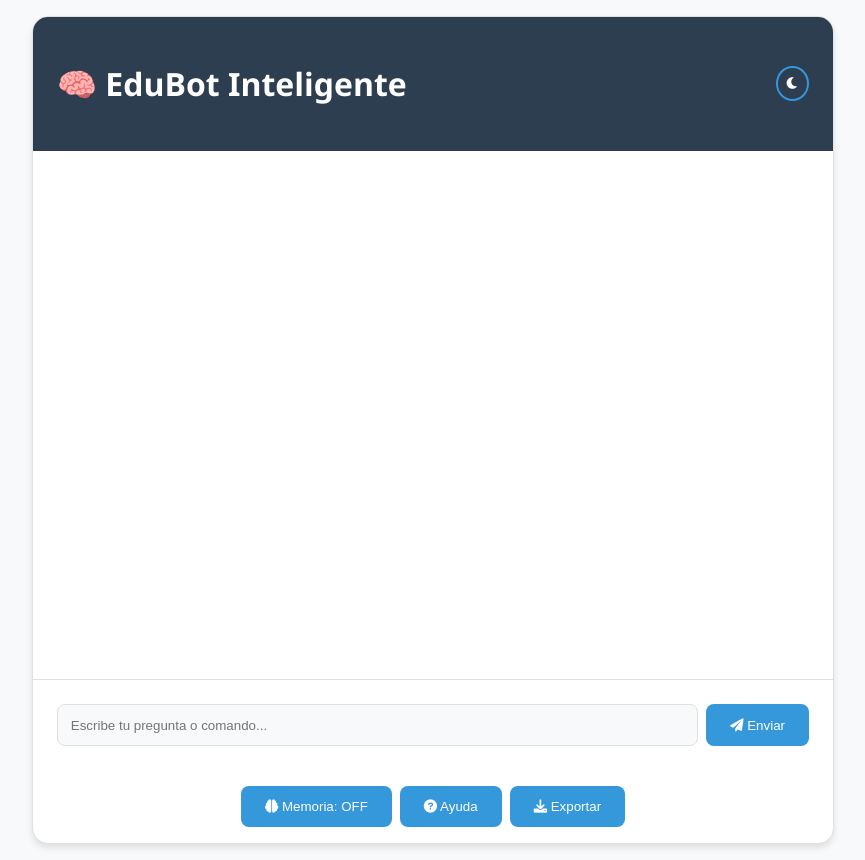
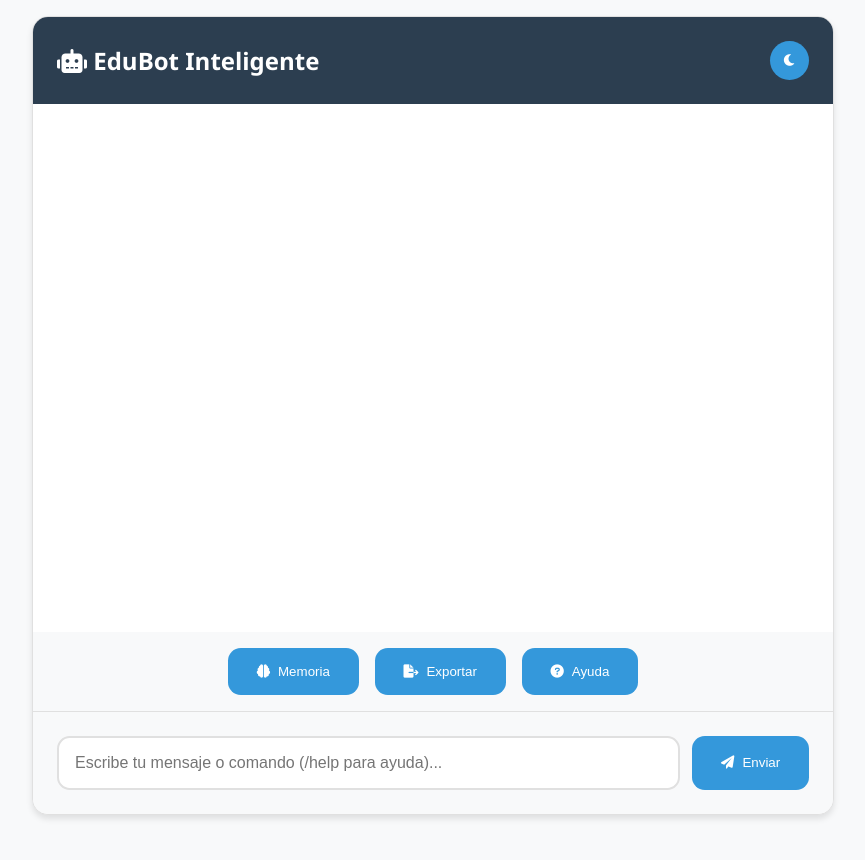
Before and after one commit to Mar00z1/render-flask-deployment, a Flask app: page / in a window 1280 px wide. Shown: the whole page, without its empty margins (207-1072 px from the left). After the commit the page ends 819 px from the top, so only its background shows below. Run offline with Flask 3, Linux system fonts and the light colour scheme.

Commit message:
Add files via upload

````diff
--- a/Web ChatBot 0.1/templates/index.html
+++ b/Web ChatBot 0.1/templates/index.html
@@ -1,4 +1,3 @@
-<!-- index.html (versión mejorada) -->
 <!DOCTYPE html>
 <html lang="es">
 <head>
@@ -10,6 +9,7 @@
         :root {
             --primary: #2c3e50;
             --secondary: #3498db;
+            --accent: #e74c3c;
             --background: #f8f9fa;
             --text: #2c3e50;
             --card-bg: #ffffff;
@@ -19,6 +19,7 @@
         .dark-mode {
             --primary: #ecf0f1;
             --secondary: #2980b9;
+            --accent: #c0392b;
             --background: #2c3e50;
             --text: #ecf0f1;
             --card-bg: #34495e;
@@ -31,7 +32,7 @@
             color: var(--text);
             margin: 0;
             padding: 1rem;
-            transition: background 0.3s ease;
+            transition: all 0.3s ease;
         }
 
         .chat-container {
@@ -51,6 +52,7 @@
             display: flex;
             justify-content: space-between;
             align-items: center;
+            position: relative;
         }
 
         #chat-box {
@@ -63,52 +65,122 @@
         }
 
         .message {
-            max-width: 80%;
-            padding: 1rem;
-            border-radius: 1rem;
+            max-width: 85%;
+            padding: 1.2rem;
+            border-radius: 1.2rem;
             animation: fadeIn 0.3s ease;
+            line-height: 1.5;
+            position: relative;
         }
 
         .user-message {
             background: var(--secondary);
             color: white;
             align-self: flex-end;
+            border-bottom-right-radius: 0.3rem;
         }
 
         .bot-message {
-            background: var(--background);
+            background: var(--card-bg);
             border: 1px solid var(--border);
             align-self: flex-start;
+            border-bottom-left-radius: 0.3rem;
         }
 
         .input-container {
             display: flex;
-            gap: 0.5rem;
+            gap: 0.8rem;
             padding: 1.5rem;
             border-top: 1px solid var(--border);
+            background: var(--background);
         }
 
         input[type="text"] {
             flex: 1;
+            padding: 1rem;
+            border: 2px solid var(--border);
+            border-radius: 0.8rem;
+            background: var(--card-bg);
+            color: var(--text);
+            font-size: 1rem;
+            transition: border-color 0.3s ease;
+        }
+
+        input[type="text"]:focus {
+            outline: none;
+            border-color: var(--secondary);
+        }
+
+        button {
+            padding: 1rem 1.8rem;
+            border: none;
+            border-radius: 0.8rem;
+            background: var(--secondary);
+            color: white;
+            cursor: pointer;
+            transition: all 0.2s ease;
+            display: flex;
+            align-items: center;
+            gap: 0.5rem;
+            font-weight: 500;
+        }
+
+        button:hover {
+            filter: brightness(1.1);
+            transform: translateY(-2px);
+        }
+
+        .toolbar {
+            display: flex;
+            gap: 1rem;
+            justify-content: center;
+            padding: 1rem;
+            flex-wrap: wrap;
+            background: var(--background);
+        }
+
+        .dark-mode-toggle {
+            background: var(--secondary);
+            border: none;
             padding: 0.8rem;
-            border: 1px solid var(--border);
-            border-radius: 0.5rem;
-            background: var(--background);
+            border-radius: 50%;
+            aspect-ratio: 1;
+        }
+
+        @keyframes fadeIn {
+            from { opacity: 0; transform: translateY(10px); }
+            to { opacity: 1; transform: translateY(0); }
+        }
+
+        /* Estilos mejorados para elementos Markdown */
+        .bot-message h1, .bot-message h2, .bot-message h3 {
+            margin: 1em 0;
             color: var(--text);
         }
 
-        button {
-            padding: 0.8rem 1.5rem;
-            border: none;
-            border-radius: 0.5rem;
-            background: var(--secondary);
-            color: white;
-            cursor: pointer;
-            transition: transform 0.2s ease;
+        .bot-message h1 {
+            font-size: 1.8em;
+            border-bottom: 2px solid var(--secondary);
         }
 
-        button:hover {
-            transform: translateY(-2px);
+        .bot-message pre {
+            background: rgba(0,0,0,0.08);
+            padding: 1.2rem;
+            border-radius: 0.8rem;
+            overflow-x: auto;
+            margin: 1rem 0;
+        }
+
+        .bot-message img {
+            max-width: 100%;
+            border-radius: 0.8rem;
+            margin: 1rem 0;
+            box-shadow: 0 2px 4px rgba(0,0,0,0.1);
+        }
+
+        .bot-message ul, .bot-message ol {
+            padding-left: 1.5rem;
+            margin: 0.8rem 0;
         }
 
         .typing-indicator {
@@ -116,60 +188,52 @@
             padding: 1rem;
             color: var(--text);
             font-style: italic;
+            animation: pulse 1.5s infinite;
         }
 
-        .toolbar {
-            display: flex;
-            gap: 0.5rem;
-            justify-content: center;
-            padding: 1rem;
-            flex-wrap: wrap;
-        }
-
-        @keyframes fadeIn {
-            from { opacity: 0; transform: translateY(10px); }
-            to { opacity: 1; transform: translateY(0); }
-        }
-
-        .dark-mode-toggle {
-            background: none;
-            border: 2px solid var(--secondary);
-            padding: 0.5rem;
-            border-radius: 50%;
-        }
-
-        .card {
-            background: var(--card-bg);
-            padding: 1rem;
-            border-radius: 0.5rem;
-            margin: 1rem 0;
-            border: 1px solid var(--border);
+        @keyframes pulse {
+            0%, 100% { opacity: 1; }
+            50% { opacity: 0.5; }
         }
 
         @media (max-width: 768px) {
             .chat-container {
                 border-radius: 0;
+                max-width: 100%;
             }
 
             #chat-box {
-                height: 70vh;
+                height: 65vh;
+                padding: 1rem;
+            }
+
+            button {
+                padding: 0.8rem 1.2rem;
+                font-size: 0.9rem;
             }
         }
     </style>
-    <!-- MathJax Configuration -->
     <script>
         MathJax = {
             tex: {
-                inlineMath: [['$', '$'], ['\\(', '\\)']]
+                inlineMath: [['\\(', '\\)'], ['$', '$']],
+                displayMath: [['\\[', '\\]'], ['$$', '$$']],
+                processEscapes: true
+            },
+            options: {
+                skipHtmlTags: ['script', 'noscript', 'style', 'textarea', 'pre'],
+                ignoreHtmlClass: 'tex-ignore'
             }
         };
     </script>
-    <script src="https://cdnjs.cloudflare.com/ajax/libs/mathjax/3.2.2/es5/tex-mml-chtml.js" async></script>
+    <script src="https://cdn.jsdelivr.net/npm/mathjax@3/es5/tex-mml-chtml.js" async></script>
 </head>
 <body>
     <div class="chat-container">
         <div class="chat-header">
-            <h1>🧠 EduBot Inteligente</h1>
+            <h1 style="margin: 0; font-size: 1.5rem;">
+                <i class="fas fa-robot"></i> EduBot Inteligente
+            </h1>
             <button class="dark-mode-toggle" onclick="toggleDarkMode()">
                 <i class="fas fa-moon"></i>
             </button>
@@ -178,24 +242,28 @@
         <div id="chat-box"></div>
 
         <div class="typing-indicator" id="typing">
-            <i class="fas fa-ellipsis-h"></i> Pensando...
-        </div>
-
-        <div class="input-container">
-            <input type="text" id="user-input" placeholder="Escribe tu pregunta o comando..."
-                   autocomplete="off" onkeypress="handleKeyPress(event)">
-            <button onclick="sendMessage()"><i class="fas fa-paper-plane"></i> Enviar</button>
+            <i class="fas fa-circle-notch fa-spin"></i> Procesando...
         </div>
 
         <div class="toolbar">
             <button onclick="toggleMemoria()" id="memory-btn">
-                <i class="fas fa-brain"></i> Memoria: OFF
+                <i class="fas fa-brain"></i> Memoria
+            </button>
+            <button onclick="exportChat()">
+                <i class="fas fa-file-export"></i> Exportar
             </button>
             <button onclick="showHelp()">
                 <i class="fas fa-question-circle"></i> Ayuda
             </button>
-            <button onclick="exportChat()">
-                <i class="fas fa-download"></i> Exportar
+        </div>
+
+        <div class="input-container">
+            <input type="text" id="user-input"
+                   placeholder="Escribe tu mensaje o comando (/help para ayuda)..."
+                   autocomplete="off"
+                   onkeypress="handleKeyPress(event)">
+            <button onclick="sendMessage()">
+                <i class="fas fa-paper-plane"></i> Enviar
             </button>
         </div>
     </div>
@@ -203,6 +271,66 @@
     <script>
         let isDarkMode = false;
         let memoriaActiva = false;
+
+        function processContent(text) {
+            // Procesamiento mejorado de Markdown
+            return text
+                .replace(/^### (.*$)/gm, '<h3>$1</h3>')
+                .replace(/^## (.*$)/gm, '<h2>$1</h2>')
+                .replace(/^# (.*$)/gm, '<h1>$1</h1>')
+                .replace(/\*\*(.*?)\*\*/g, '<strong>$1</strong>')
+                .replace(/\*(.*?)\*/g, '<em>$1</em>')
+                .replace(/```([\s\S]*?)```/g, '<pre><code>$1</code></pre>')
+                .replace(/!\[(.*?)\]\((.*?)\)/g, '<img src="$2" alt="$1" class="card">')
+                .replace(/\$\$(.*?)\$\$/gs, '\\[$1\\]')
+                .replace(/\$(.*?)\$/g, '\\($1\\)')
+                .replace(/\n/g, '<br>');
+        }
+
+        function createMessageElement(content, isUser) {
+            const div = document.createElement('div');
+            div.className = `message ${isUser ? 'user-message' : 'bot-message'}`;
+            div.innerHTML = processContent(content);
+            return div;
+        }
+
+        async function sendMessage() {
+            const input = document.getElementById('user-input');
+            const message = input.value.trim();
+            if (!message) return;
+
+            const chatBox = document.getElementById('chat-box');
+            chatBox.appendChild(createMessageElement(message, true));
+            input.value = '';
+
+            showLoading(true);
+
+            try {
+                const response = await fetch('/chat', {
+                    method: 'POST',
+                    headers: {'Content-Type': 'application/json'},
+                    body: JSON.stringify({message})
+                });
+
+                const data = await response.json();
+                const newMessage = createMessageElement(data.response, false);
+                chatBox.appendChild(newMessage);
+
+                MathJax.typesetPromise([newMessage]).then(() => {
+                    chatBox.scrollTop = chatBox.scrollHeight;
+                });
+
+            } catch(error) {
+                chatBox.appendChild(createMessageElement(`Error: ${error.message}`, false));
+            }
+
+            showLoading(false);
+        }
+
+        function showLoading(show) {
+            const typingIndicator = document.getElementById('typing');
+            typingIndicator.style.display = show ? 'block' : 'none';
+        }
 
         function toggleDarkMode() {
             isDarkMode = !isDarkMode;
@@ -218,60 +346,6 @@
             }
         }
 
-        function createMessageElement(content, isUser) {
-            const div = document.createElement('div');
-            div.className = `message ${isUser ? 'user-message' : 'bot-message'}`;
-            div.innerHTML = processContent(content);
-            return div;
-        }
-
-        function processContent(text) {
-            return text
-                .replace(/!\[(.*?)\]\((.*?)\)/g, '<img src="$2" alt="$1" class="card">')
-                .replace(/### (.*)/g, '<h3>$1</h3>')
-                .replace(/```([\s\S]*?)```/g, '<pre><code>$1</code></pre>')
-                .replace(/\*\*(.*?)\*\*/g, '<strong>$1</strong>')
-                .replace(/\*(.*?)\*/g, '<em>$1</em>')
-                .replace(/\n/g, '<br>');
-        }
-
-        function showTyping() {
-            document.getElementById('typing').style.display = 'block';
-        }
-
-        function hideTyping() {
-            document.getElementById('typing').style.display = 'none';
-        }
-
-        async function sendMessage() {
-            const input = document.getElementById('user-input');
-            const message = input.value.trim();
-            if(!message) return;
-
-            const chatBox = document.getElementById('chat-box');
-            chatBox.appendChild(createMessageElement(message, true));
-            input.value = '';
-
-            showTyping();
-
-            try {
-                const response = await fetch('/chat', {
-                    method: 'POST',
-                    headers: {'Content-Type': 'application/json'},
-                    body: JSON.stringify({message})
-                });
-
-                const data = await response.json();
-                chatBox.appendChild(createMessageElement(data.response, false));
-                MathJax.typeset();
-            } catch(error) {
-                chatBox.appendChild(createMessageElement(`Error: ${error.message}`, false));
-            }
-
-            hideTyping();
-            chatBox.scrollTop = chatBox.scrollHeight;
-        }
-
         function toggleMemoria() {
             memoriaActiva = !memoriaActiva;
             document.getElementById('memory-btn').innerHTML =
@@ -283,24 +357,31 @@
 
         function exportChat() {
             const chatContent = Array.from(document.querySelectorAll('.message'))
-                .map(msg => `${msg.classList.contains('user-message') ? 'Tú' : 'Bot'}: ${msg.textContent}`)
-                .join('\n');
+                .map(msg => `${msg.classList.contains('user-message') ? 'Usuario' : 'Bot'}: ${msg.textContent}`)
+                .join('\n\n');
 
             const blob = new Blob([chatContent], { type: 'text/plain' });
             const url = URL.createObjectURL(blob);
             const a = document.createElement('a');
             a.href = url;
-            a.download = `chat-${new Date().toISOString()}.txt`;
+            a.download = `chat_${new Date().toISOString().slice(0,10)}.txt`;
             a.click();
         }
 
         function showHelp() {
             const helpContent = `
-                ## Comandos disponibles:
-                - **/clear** - Limpiar el chat
-                - **/example [tema]** - Solicitar ejemplos
-                - **/exercise** - Generar ejercicio
-                - **/summary** - Resumen del tema
+                ## 🆘 Centro de Ayuda
+                **Comandos disponibles:**
+                - \`/clear\` - Reiniciar conversación
+                - \`/example [tema]\` - Solicitar ejemplos
+                - \`/exercise\` - Generar ejercicio práctico
+                - \`/summary\` - Resumen del tema
+                - \`/help\` - Mostrar esta ayuda
+
+                **Funcionalidades:**
+                - Modo oscuro (icono luna)
+                - Exportar conversación
+                - Memoria contextual (activar/desactivar)
             `;
 
             const chatBox = document.getElementById('chat-box');
````
